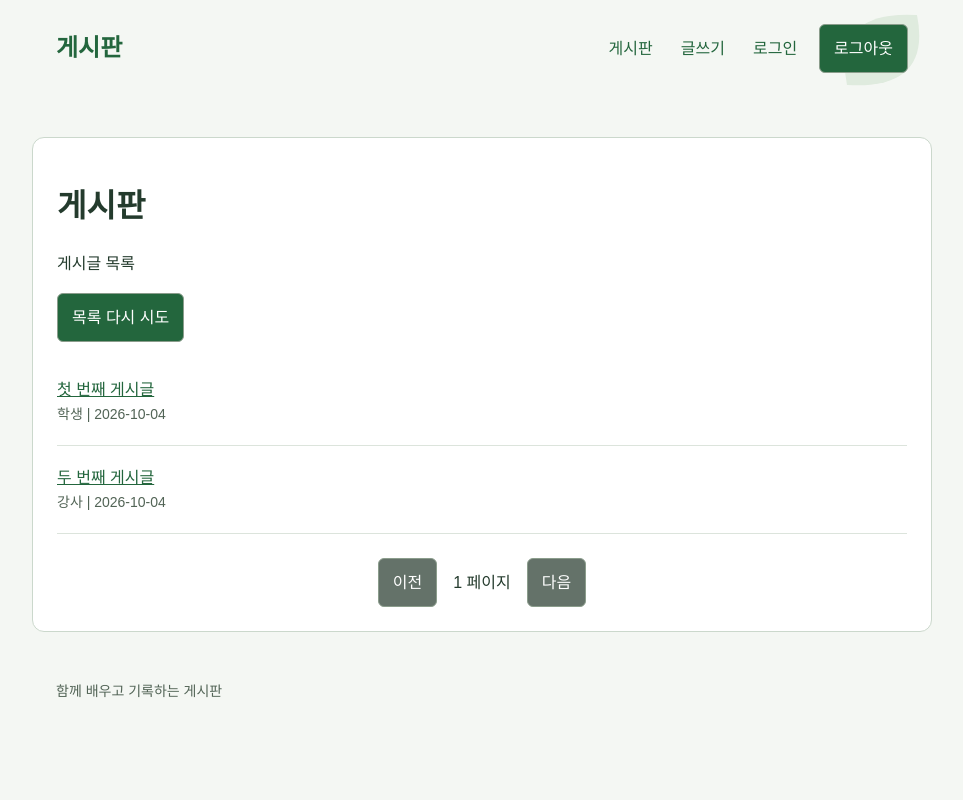
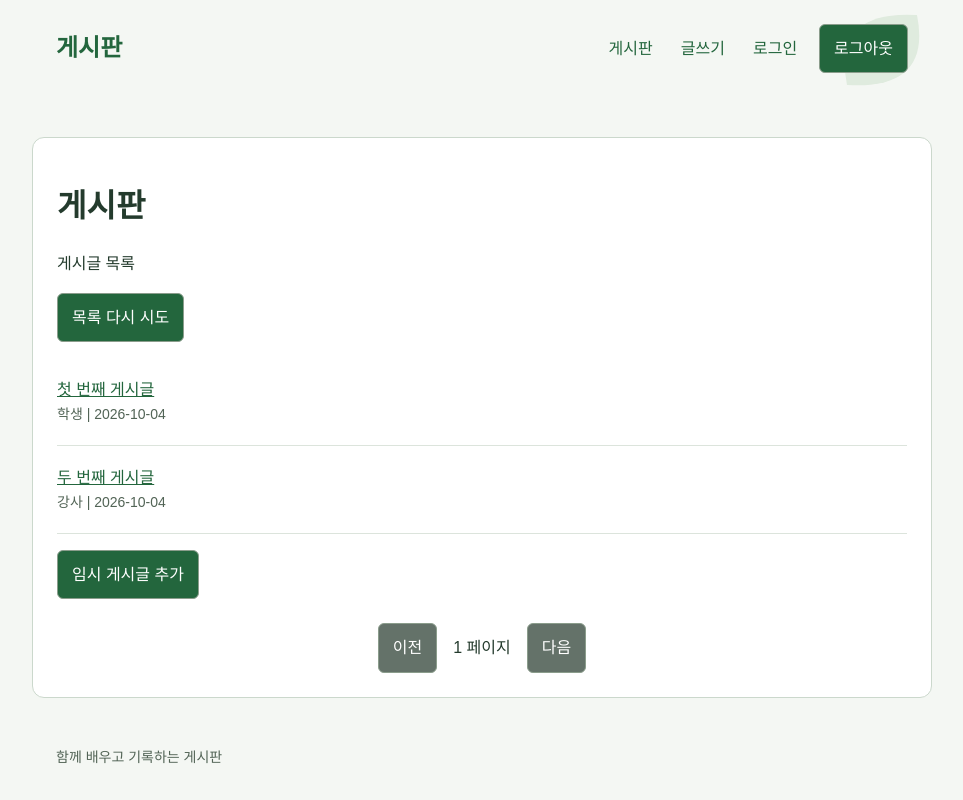
Before and after one commit to holemandkw-ship-it/green_board_react, a React (Vite) app: page / in a window 1280 px wide. Shown: the whole page, without its empty margins (158-1121 px from the left). Built offline with nearby package versions, Linux system fonts and the light colour scheme.

Commit message:
Posts 배열을 state로 관리

```diff
--- a/src/App.jsx
+++ b/src/App.jsx
@@ -1,13 +1,29 @@
 import BoardHeader from "./components/BoardHeader";
 import BoardFooter from "./components/BoardFooter";
 import PostList from "./components/PostList";
+import { useState } from "react";
 import "./style.css";
 
 export default function App() {
-  const posts = [
+  const [posts, setPosts] = useState([
     { id: 1, title: "첫 번째 게시글", authorNickname: "학생", createdDatetime: "2026-10-04", content: "우끼끼" },
     { id: 2, title: "두 번째 게시글", authorNickname: "강사", createdDatetime: "2026-10-04", content: "바나나" },
-  ];
+  ]);
+
+  function addPracticePost() {
+  const id = Date.now();
+
+  setPosts((currentPosts) => [
+    {
+      id,
+      title: `임시 게시글 ${currentPosts.length}`,
+      authorNickname: "학생",
+      createdDatetime: "2026-10-04"
+
+    },
+    ...currentPosts,
+  ]);
+}
 
   return (
     <>
@@ -18,7 +34,7 @@
         <button id="retry-list" type="button">목록 다시 시도</button>
 
         <PostList posts={posts} onSelect={(post) => window.alert(post.title)}/>
-
+        <button type="button" onClick={addPracticePost}>임시 게시글 추가</button>
 
         <div className="pagination" aria-label="페이지 이동">
           <button id="previous-page" type="button" disabled>이전</button>
```
